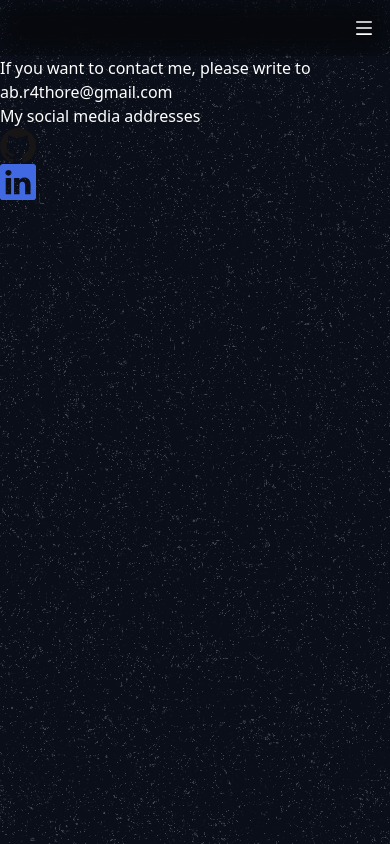
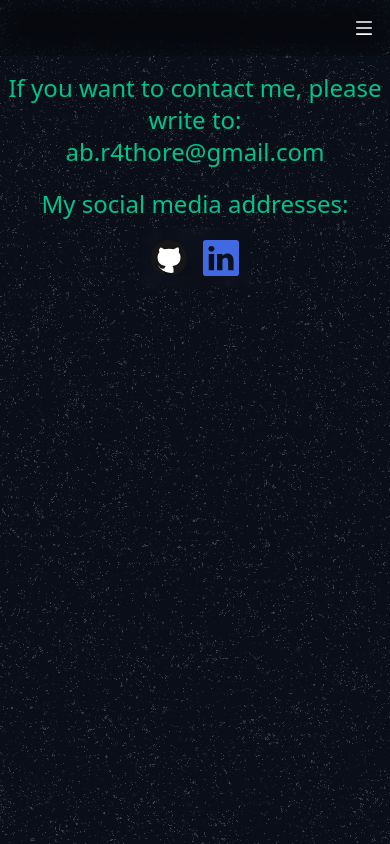
Before and after one commit to hsemo/mandsaur, a React (Vite) app: page /contact in a window 390 px wide. Built offline with nearby package versions, Linux system fonts and the light colour scheme.

Commit message:
Contact page completed added close icon to Places removed Links.css and added it to App.css Home is now responsive in mobile screens

```diff
--- /dev/null
+++ b/src/App.css
@@ -0,0 +1,3 @@
+.text-shadow:hover {
+  text-shadow: 1px 1px 15px #01c48a;
+}
--- a/src/components/Navbar.tsx
+++ b/src/components/Navbar.tsx
@@ -68,7 +68,7 @@ const Navbar = () => {
       <ul
         className={
           nav
-            ? 'backdrop-blur-md backdrop-brightness-50 fixed md:hidden left-0 top-0 w-[60%] h-full border-r border-r-gray-900 ease-in-out duration-500'
+            ? 'fixed md:hidden left-0 top-0 w-[60%] h-full border-r border-r-gray-900 ease-in-out duration-500'
             : 'ease-in-out w-[60%] duration-500 fixed top-0 bottom-0 left-[-100%]'
         }
       >
--- a/src/pages/Contact.tsx
+++ b/src/pages/Contact.tsx
@@ -1,25 +1,48 @@
-import {Github, Linkedin} from 'react-bootstrap-icons';
+import { Github, Linkedin } from "react-bootstrap-icons";
 
-export default function Contact(){
-  return(
-    <>
-      <p>
-        If you want to contact me, please write to
-      </p>
+import '../App.css';
+
+export default function Contact() {
+  return (
+    <div className="w-full flex flex-col items-center mt-4 text-2xl text-center text-[#01c48a]">
+      <p>If you want to contact me, please write to:</p>
       <a
         href="mailto:ab.r4thore@gmail.com"
+        className="text-shadow hover:scale-150 hover:font-bold transition-all duration-500"
       >
         ab.r4thore@gmail.com
       </a>
-      <p>
-        My social media addresses
-      </p>
-      <a href="https://github.com/hsemo">
-        <Github color="#171516" size={36} />
-      </a>
-      <a href="https://www.linkedin.com/in/abhishek-rathore-7a19ab2a5">
-        <Linkedin color="royalblue" size={36} />
-      </a>
-    </>
+      <p className="mt-5">My social media addresses:</p>
+      <div
+        className="flex bg-transparent h-[60px] p-3 gap-4 rounded mt-2
+        backdrop-blur-sm"
+      >
+        <a
+          href="https://github.com/hsemo"
+          target="_blank"
+          className="after:inline-block after:-z-10 after:w-[30px]
+          after:h-[30px] after:bg-white after:relative after:top-[-33px]
+          after:right-[-2px] after:rounded-full"
+        >
+          <Github
+            color="#171516"
+            size={36}
+            className="transition-shadow
+            hover:shadow-lg hover:shadow-white"
+          />
+        </a>
+        <a
+          href="https://www.linkedin.com/in/abhishek-rathore-7a19ab2a5"
+          target="_blank"
+        >
+          <Linkedin
+            color="royalblue"
+            size={36}
+            className="transition-shadow
+            hover:shadow-lg hover:shadow-[#4169e1]"
+          />
+        </a>
+      </div>
+    </div>
   );
 }
--- a/src/pages/Home.tsx
+++ b/src/pages/Home.tsx
@@ -21,16 +21,16 @@ function Header({children}:{children: any}){
 function GeneralInfo(){
   return (
     <div
-      className="flex justify-center mx-20 w-auto rounded-3xl backdrop-blur-sm p-20"
+      className="flex flex-col gap-2 justify-center max-w-full md:rounded-3xl md:backdrop-blur-sm md:flex-row md:mx-20 md:p-20 md:gap-0"
     >
-      <img className="w-[500px] h-96 object-cover m-2 rounded-xl" src={img} alt="Pashupatinath temple form above" />
+      <img className="md:w-[500px] md:md-2 md:p-0 m-5 max-w-full h-96 object-cover rounded-md" src={img} alt="Pashupatinath temple form above" />
       <div
         className="text-center"
       >
         <h1
           className="text-3xl text-[#d7b112]"
         >General Info</h1>
-        <p className="px-20 text-xl text-[#fbf38e]">
+        <p className="md:px-20 px-5 text-xl text-[#fbf38e]">
           Mandsaur is a popular tourist destination known for the temple of Lord Pashupatinath.
           Mandsaur is identified with the city of Dashpur, which is attested in various ancient
           and medieval texts and inscriptions. According to the 12th-century Jain work called the
@@ -45,14 +45,16 @@ function GeneralInfo(){
 function Geography(){
   return (
     <div
-      className="flex text-center mx-20 justify-center w-auto rounded-3xl backdrop-blur-sm p-20"
+      className="flex flex-col gap-2 justify-center max-w-full md:rounded-3xl md:backdrop-blur-sm md:flex-row md:mx-20 md:p-20 md:gap-0"
     >
-      <img className="w-[500px] h-96 object-cover m-2 rounded-xl" src={mdsInMP} alt="Mandsaur in Madhya Pradesh" />
-      <div>
+      <img className="md:w-[500px] md:md-2 md:p-0 m-5 max-w-full h-96 object-cover rounded-md" src={mdsInMP} alt="Mandsaur in Madhya Pradesh" />
+      <div
+        className="text-center"
+      >
         <h1
           className="text-3xl text-[#d7b112]"
         >Geography</h1>
-        <p className="px-20 text-xl text-[#fbf38e]">
+        <p className="md:px-20 px-5 text-xl text-[#fbf38e]">
           Mandsaur has an area of 9,791 km2 (3,780 sq mi) and is present on the border of the
           Mewar and Malwa so the culture is the combination of the both regions, and is bounded
           by Neemuch District to the north west, Chittorgarh district to North east, Kota district
@@ -69,12 +71,15 @@ function Geography(){
 function Map() {
   return(
     <div
-      className="flex text-center mx-auto justify-center w-auto rounded-3xl backdrop-blur-sm p-20"
+      className="flex flex-col gap-2 text-center mx-auto justify-center w-full p-5 md:w-auto md:rounded-3xl md:backdrop-blur-sm md:p-20"
     >
+      <h1
+        className="text-3xl text-[#d7b112]"
+      >Map:</h1>
       <iframe
         src="https://www.google.com/maps/embed?pb=!1m14!1m8!1m3!1d931454.9621761997!2d75.367938!3d24.224427!3m2!1i1024!2i768!4f13.1!3m3!1m2!1s0x39642ea9db15e09f%3A0x89a3e5ea4399695b!2sMandsaur%2C%20Madhya%20Pradesh%2C%20India!5e0!3m2!1sen!2sus!4v1708586315798!5m2!1sen!2sus"
         referrerPolicy="no-referrer-when-downgrade"
-        className="w-[500px] h-96 border-none mx-auto"
+        className="md:w-[500px] w-full h-96 border-none rounded-md md:mx-auto outline-none"
       ></iframe>
     </div>
   );
@@ -90,7 +95,7 @@ export default function Home(){
       </Header>
 
       <div
-        className="flex flex-wrap gap-y-36 my-36"
+        className="flex flex-wrap md:gap-y-36 md:my-36 gap-y-5 my-5"
       >
         <GeneralInfo />
         <Geography />
--- a/src/pages/Links.css
+++ /dev/null
@@ -1,4 +0,0 @@
-.text-shadow:hover {
-  text-shadow: 1px 1px 15px #01c48a;
-  transition: text-shadow 500ms;
-}
--- a/src/pages/Links.tsx
+++ b/src/pages/Links.tsx
@@ -1,4 +1,4 @@
-import './Links.css';
+import '../App.css';
 
 const links = [
   {
@@ -25,7 +25,7 @@ export default function Links(){
           return(
             <li>
               <a
-                className="text-[#01c48a] text-2xl relative text-shadow transition-transform duration-200"
+                className="text-[#01c48a] text-2xl relative text-shadow transition-[text-shadow] duration-500"
                 href={href}
                 target='_blank'
             >
--- a/src/pages/Places.tsx
+++ b/src/pages/Places.tsx
@@ -1,4 +1,5 @@
 import { useState } from "react";
+import { AiOutlineClose } from 'react-icons/ai';
 
 const places = [
   {
@@ -35,10 +36,10 @@ function Modal({showModal, toggleModal, img, title}:{showModal: boolean, toggleM
   return(
     <div className={(showModal ? '' : 'hidden ') + "fixed h-screen w-screen flex flex-wrap flex-col justify-start items-center bg-black/[.8] z-50 overflow-auto"}>
       <button
-        className="absolute top-0 right-0 m-2 px-4 py-2 bg-red-500 text-black rounded-full hover:bg-red-700 hover:text-white"
+        className="absolute top-0 right-0 m-2 p-2 bg-red-500 text-black rounded-full hover:bg-red-700 hover:text-white"
         onClick={toggleModal}
       >
-        X
+       <AiOutlineClose size={20} />
       </button>
 
       <h1 className="animate-zoom text-2xl my-2">
```
Also changed, not shown: src/App.tsx (+21 -20 lines).
